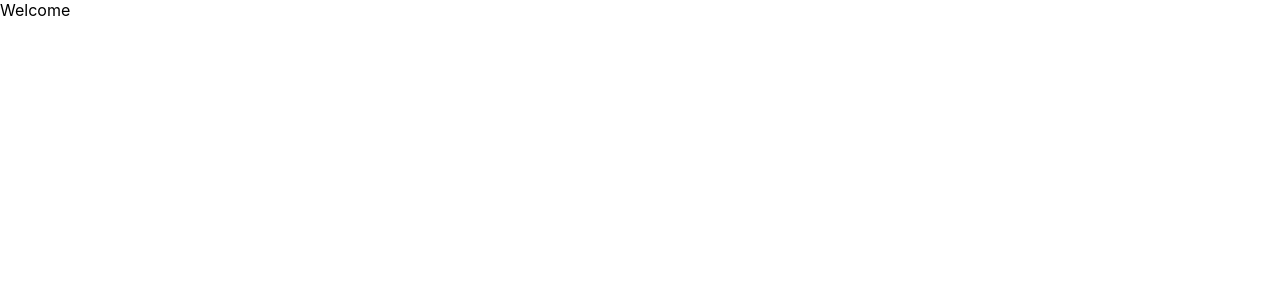
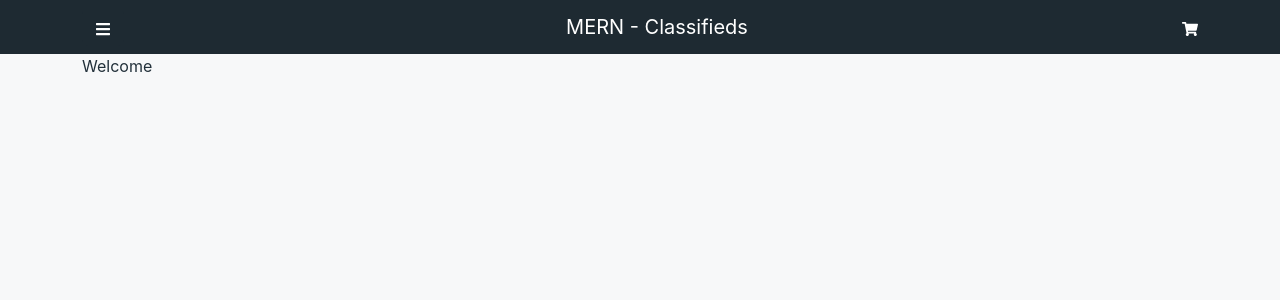
Before and after one commit to skoolboi434/mern-classifieds, a React (Create React App) app in the folder frontend/: page / in a window 1280 px wide. Shown: the top 300 px of the page. Built offline with nearby package versions, Linux system fonts and the light colour scheme.

Commit message:
Header component added

```diff
--- a/frontend/src/App.js
+++ b/frontend/src/App.js
@@ -1,7 +1,14 @@
 import React from 'react';
+import { Container } from 'react-bootstrap';
+import Header from './components/Header';
 
 const App = () => {
-  return <div>Welcome</div>;
+  return (
+    <>
+      <Header />
+      <Container>Welcome</Container>
+    </>
+  );
 };
 
 export default App;
--- /dev/null
+++ b/frontend/src/components/Header.jsx
@@ -0,0 +1,42 @@
+import React, { useState } from 'react';
+import { Button, Offcanvas, Navbar, Nav, Container } from 'react-bootstrap';
+import { LinkContainer } from 'react-router-bootstrap';
+import { FaBars, FaShoppingCart } from 'react-icons/fa';
+
+const Header = () => {
+  const [showSidebar, setShowSidebar] = useState();
+
+  const handleClose = () => setShowSidebar(false);
+  const handleShow = () => setShowSidebar(true);
+
+  return (
+    <header>
+      <Navbar bg='dark' variant='dark' expand='md' collapseOnSelect>
+        <Container>
+          <Button variant='dark' className='me-2' onClick={handleShow}>
+            <FaBars />
+          </Button>
+          <a to='/'>
+            <Navbar.Brand className='m-auto'>MERN - Classifieds</Navbar.Brand>
+          </a>
+          <a href='/'>
+            <FaShoppingCart className='text-white' />
+          </a>
+        </Container>
+      </Navbar>
+
+      <Offcanvas show={showSidebar} onHide={handleClose} placement='start'>
+        <Offcanvas.Header closeButton>
+          <Offcanvas.Title>Menu</Offcanvas.Title>
+        </Offcanvas.Header>
+        <Offcanvas.Body>
+          <Nav className='flex-column'>
+            <Nav.Link>Home</Nav.Link>
+          </Nav>
+        </Offcanvas.Body>
+      </Offcanvas>
+    </header>
+  );
+};
+
+export default Header;
--- a/frontend/src/index.js
+++ b/frontend/src/index.js
@@ -1,5 +1,6 @@
 import React from 'react';
 import ReactDOM from 'react-dom/client';
+import './scss/custom.scss';
 import './index.css';
 import App from './App';
 import reportWebVitals from './reportWebVitals';
@@ -11,7 +12,4 @@ root.render(
   </React.StrictMode>
 );
 
-// If you want to start measuring performance in your app, pass a function
-// to log results (for example: reportWebVitals(console.log))
-// or send to an analytics endpoint. Learn more: https://bit.ly/CRA-vitals
 reportWebVitals();
--- /dev/null
+++ b/frontend/src/scss/custom.scss
@@ -0,0 +1,40 @@
+// Bootstrap theme overrides — set these before importing Bootstrap's own SCSS,
+// since Bootstrap builds all of its component styles (buttons, tables, badges,
+// nav, etc.) from these variables.
+
+$primary: #2c5f6f;
+$secondary: #5a6470;
+$success: #3b7a57;
+$danger: #b33a3a;
+$warning: #d68c21;
+$info: #3a8fb7;
+$light: #f4f6f7;
+$dark: #1e2a32;
+
+$body-bg: #f7f8f9;
+$body-color: #22303a;
+
+$border-radius: 0.375rem;
+$font-family-sans-serif:
+  'Segoe UI',
+  system-ui,
+  -apple-system,
+  sans-serif;
+
+th {
+  span,
+  a {
+    font-weight: 400;
+  }
+}
+
+h1,
+h2,
+h3,
+h4,
+h5,
+h6 {
+  color: $primary !important;
+}
+
+@import '~bootstrap/scss/bootstrap';
```
Also changed, not shown: frontend/package.json (+10 -0 lines), frontend/src/components/Footer.jsx (added, +7 -0 lines), 1 other file (tests, documents, lock files or other folders).
